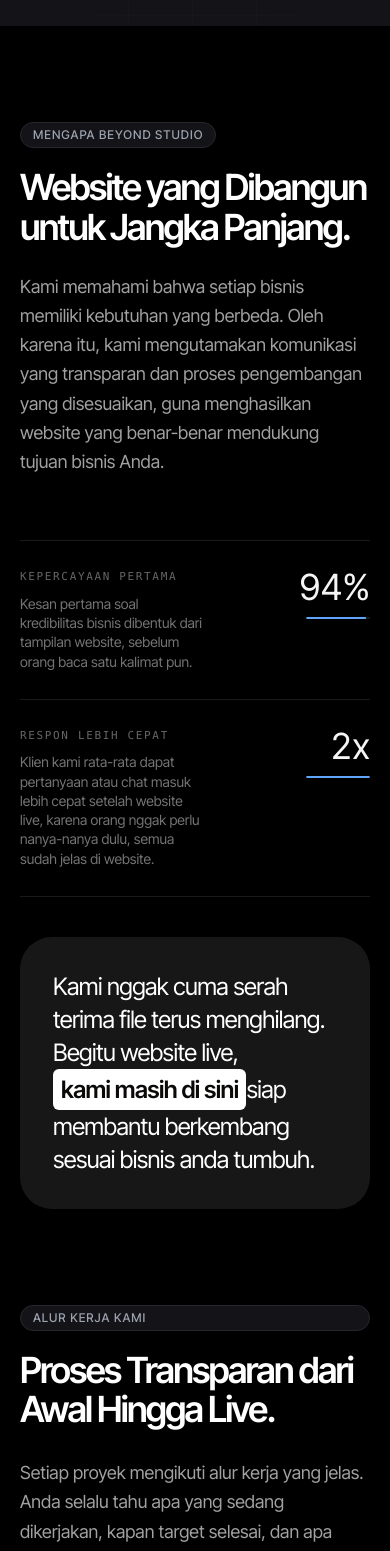
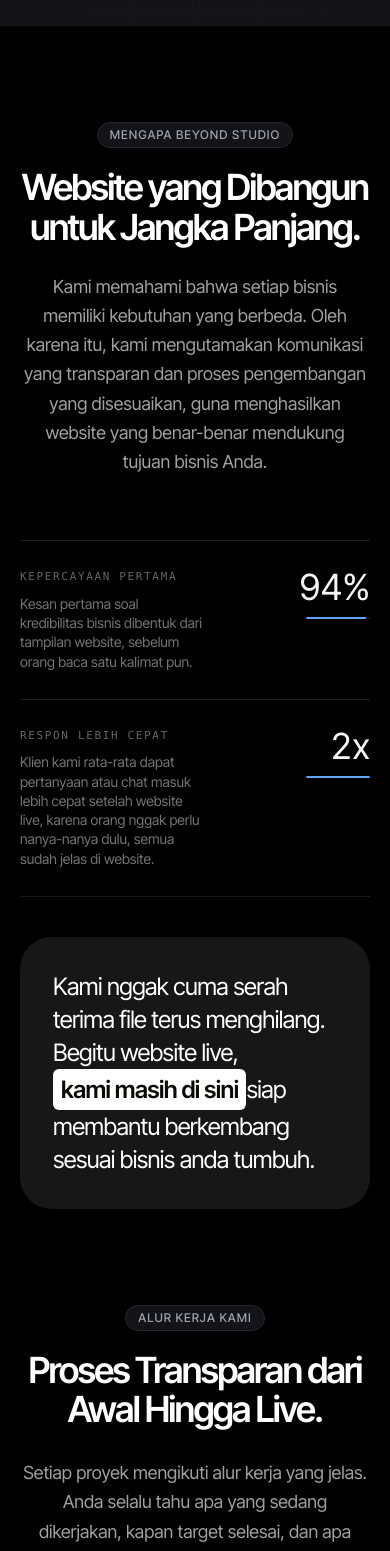
Before and after one commit to adityaimamz/beyond-studio, a Next.js app: page / in a window 390 px wide. Shown: the part 8920-10471 px from the top of the page. Built offline with nearby package versions, Linux system fonts and the light colour scheme.

Commit message:
feat: add FAQ, PillTags, and Stats components to landing features and UI library

```diff
--- a/components/ui/faq-monocrhome/index.tsx
+++ b/components/ui/faq-monocrhome/index.tsx
@@ -364,8 +364,8 @@ export function FAQ1({
           <span className="faq1-intro__tick" aria-hidden="true" />
         </div>
 
-        <header className="flex flex-col gap-8 md:flex-row md:items-end md:justify-between">
-          <div className="space-y-4 max-w-2xl">
+        <header className="flex flex-col items-center text-center gap-8">
+          <div className="space-y-4 max-w-2xl flex flex-col items-center">
             <p className={`text-xs uppercase tracking-[0.35em] ${palette.muted}`}>{eyebrow}</p>
             <h2 className={`text-4xl font-semibold leading-tight md:text-5xl ${palette.heading}`}>
               {title}
--- a/features/landing/components/PillTagsSection/index.tsx
+++ b/features/landing/components/PillTagsSection/index.tsx
@@ -180,13 +180,13 @@ export function PillTagsSection() {
   return (
     <section className={`${sectionBg} pb-24 md:pb-32 transition-colors duration-500`}>
       {/* Section Header */}
-      <div className="max-w-7xl mx-auto px-5 mb-16 md:mb-20 flex flex-col md:items-center md:text-center">
+      <div className="max-w-7xl mx-auto px-5 mb-16 md:mb-20 flex flex-col items-center text-center">
         <motion.div
           initial={shouldReduceMotion ? undefined : { opacity: 0, y: 24 }}
           whileInView={shouldReduceMotion ? undefined : { opacity: 1, y: 0 }}
           viewport={{ once: true, margin: "-100px" }}
           transition={{ duration: 0.6, ease: [0.16, 1, 0.3, 1] }}
-          className="max-w-3xl flex flex-col md:items-center gap-5"
+          className="max-w-3xl flex flex-col items-center gap-5"
         >
           <Badge className="tracking-[0.08em] uppercase">
             Alur Kerja Kami
--- a/features/landing/components/StatsSection/index.tsx
+++ b/features/landing/components/StatsSection/index.tsx
@@ -77,10 +77,10 @@ export function StatsSection() {
 
   return (
     <section ref={ref} className={`${palette.sectionBg} py-24 md:py-32 transition-colors duration-500`}>
-      {/* Section Header   asymmetric masthead, deliberately not the centered pattern used in the workflow section */}
-      <div className="max-w-7xl mx-auto px-5 mb-16 md:mb-20 grid grid-cols-1 lg:grid-cols-12 gap-x-12 gap-y-6 lg:items-end">
+      {/* Section Header */}
+      <div className="max-w-7xl mx-auto px-5 mb-16 md:mb-20 flex flex-col items-center text-center">
         <motion.div
-          className="lg:col-span-7 flex flex-col gap-5 md:items-start"
+          className="flex flex-col items-center gap-5 max-w-3xl"
           initial={shouldReduceMotion ? undefined : { opacity: 0, y: 24 }}
           whileInView={shouldReduceMotion ? undefined : { opacity: 1, y: 0 }}
           viewport={{ once: true, margin: "-100px" }}
@@ -95,7 +95,7 @@ export function StatsSection() {
         </motion.div>
 
         <motion.p
-          className={`lg:col-span-5 text-lg md:text-xl leading-relaxed lg:pb-1 ${theme === "light" ? "text-neutral-600" : "text-neutral-400"}`}
+          className={`max-w-3xl text-lg md:text-xl leading-relaxed mt-6 ${theme === "light" ? "text-neutral-600" : "text-neutral-400"}`}
           initial={shouldReduceMotion ? undefined : { opacity: 0, y: 24 }}
           whileInView={shouldReduceMotion ? undefined : { opacity: 1, y: 0 }}
           viewport={{ once: true, margin: "-100px" }}
```
